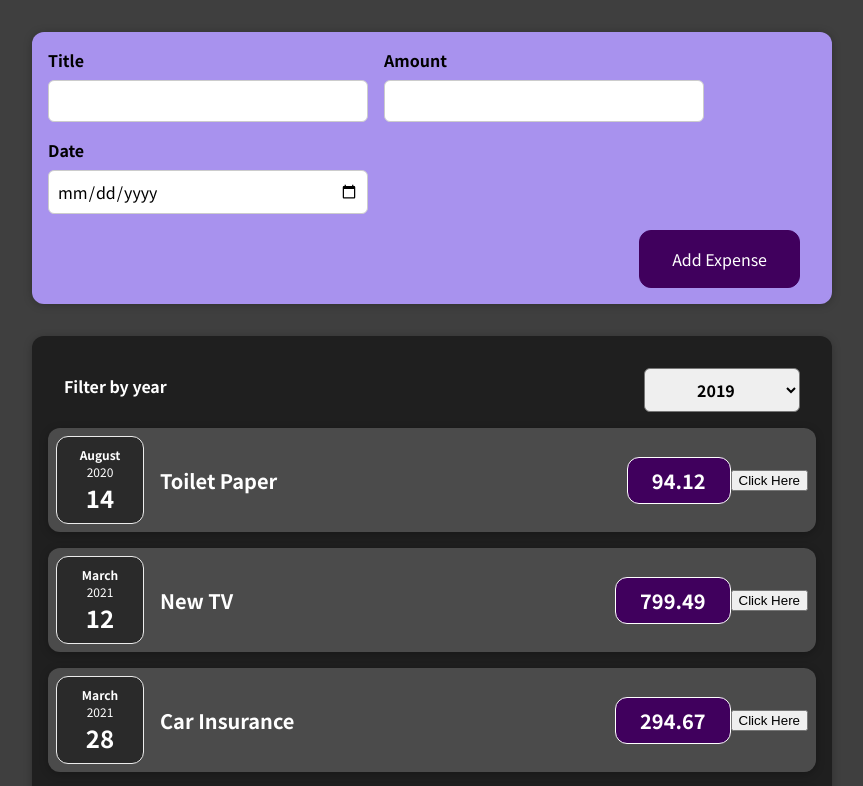
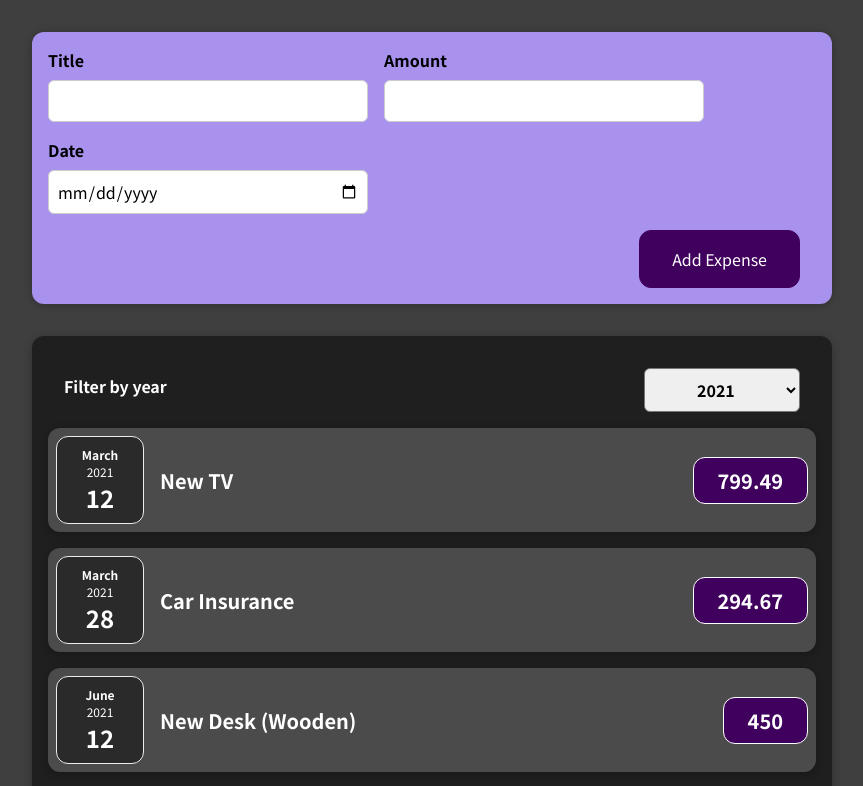
Before and after one commit to omins/studying-react, a React (Create React App) app in the folder src/basic-practice/my-app/: page / in a window 1280 px wide. Shown: the top 786 px of the page, without its empty margins (208-1071 px from the left). Built offline with nearby package versions, Linux system fonts and the light colour scheme.

Commit message:
feat: 연도별 필터링 구현

```diff
--- a/src/basic-practice/my-app/src/App.js
+++ b/src/basic-practice/my-app/src/App.js
@@ -1,14 +1,8 @@
-import React from 'react';
+import React, { useState } from 'react';
 import NewExpense from './components/NewExpense/NewExpense';
 import Expenses from './components/Expenses/Expenses';
 
-const App = () => {
-  const addExpenseHandler = expense => {
-    console.log('In App.js')
-    console.log(expense);
-  }
-
-  const expenses = [
+const DUMMY_EXPENSES = [
   {
     id: 'e1',
     title: 'Toilet Paper',
@@ -29,6 +23,14 @@ const App = () => {
     date: new Date(2021, 5, 12),
   },
 ];
+
+const App = () => {
+  const [expenses, setExpenses] = useState(DUMMY_EXPENSES)
+
+  const addExpenseHandler = expense => {
+    setExpenses(prevExpenses => [expense, ...prevExpenses])
+  }
+
   return (
     <div>
       <NewExpense onAddExpense={addExpenseHandler}/>
--- a/src/basic-practice/my-app/src/components/Expenses/ExpenseItem.js
+++ b/src/basic-practice/my-app/src/components/Expenses/ExpenseItem.js
@@ -1,15 +1,10 @@
-import React, { useState } from 'react';
+import React from 'react';
 import Card from '../UI/Card';
 import './ExpenseItem.css';
 import ExpenseDate from './ExpenseDate';
 
 const ExpenseItem = props => {
-  const [title, setTitle] = useState(props.title);
-  const { date, amount } = props;
-
-  const clickHandler = () => {
-    setTitle('Updated')
-  }
+  const { date, title, amount } = props;
 
   return (
   <Card className='expense-item'>
@@ -18,7 +13,6 @@ const ExpenseItem = props => {
       <h2>{title}</h2>
       <div className='expense-item__price'>{amount}</div>
     </div>
-    <button onClick={clickHandler}>Click Here</button>
   </Card>);
 }
 
--- a/src/basic-practice/my-app/src/components/Expenses/Expenses.js
+++ b/src/basic-practice/my-app/src/components/Expenses/Expenses.js
@@ -6,18 +6,17 @@ import "./Expenses.css";
 
 const Expenses = props => {
   const { expenses } = props;
-  const [filteredYear, setFilteredYear] = useState('2019');
+  const [filteredYear, setFilteredYear] = useState('2021');
+  const filteredExpenses = expenses.filter(el => el.date.getFullYear().toString() === filteredYear)
 
   const filteredYearChangeHandler = year => {
-    console.log('In expenses');
-    console.log(year)
     setFilteredYear(year);
   }
 
   return (
     <Card className="expenses">
       <ExpensesFilter onFilteredYearChange={filteredYearChangeHandler} filtered={filteredYear}/>
-      {expenses.map(el => {
+      {filteredExpenses.map(el => {
         return <ExpenseItem
         title={el.title}
         date={el.date}
```
Lines whose indentation alone changed are shown as unchanged.
